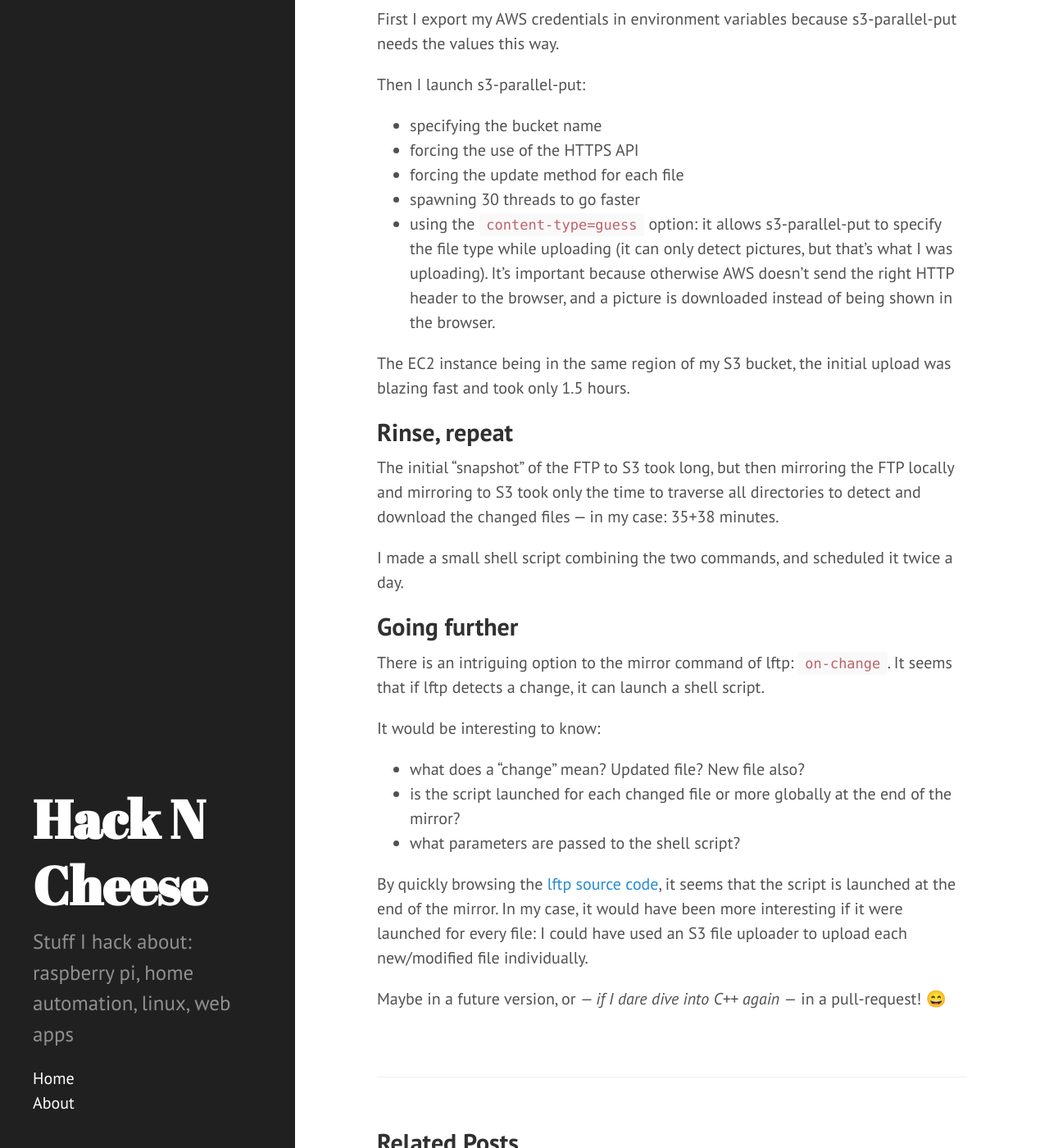
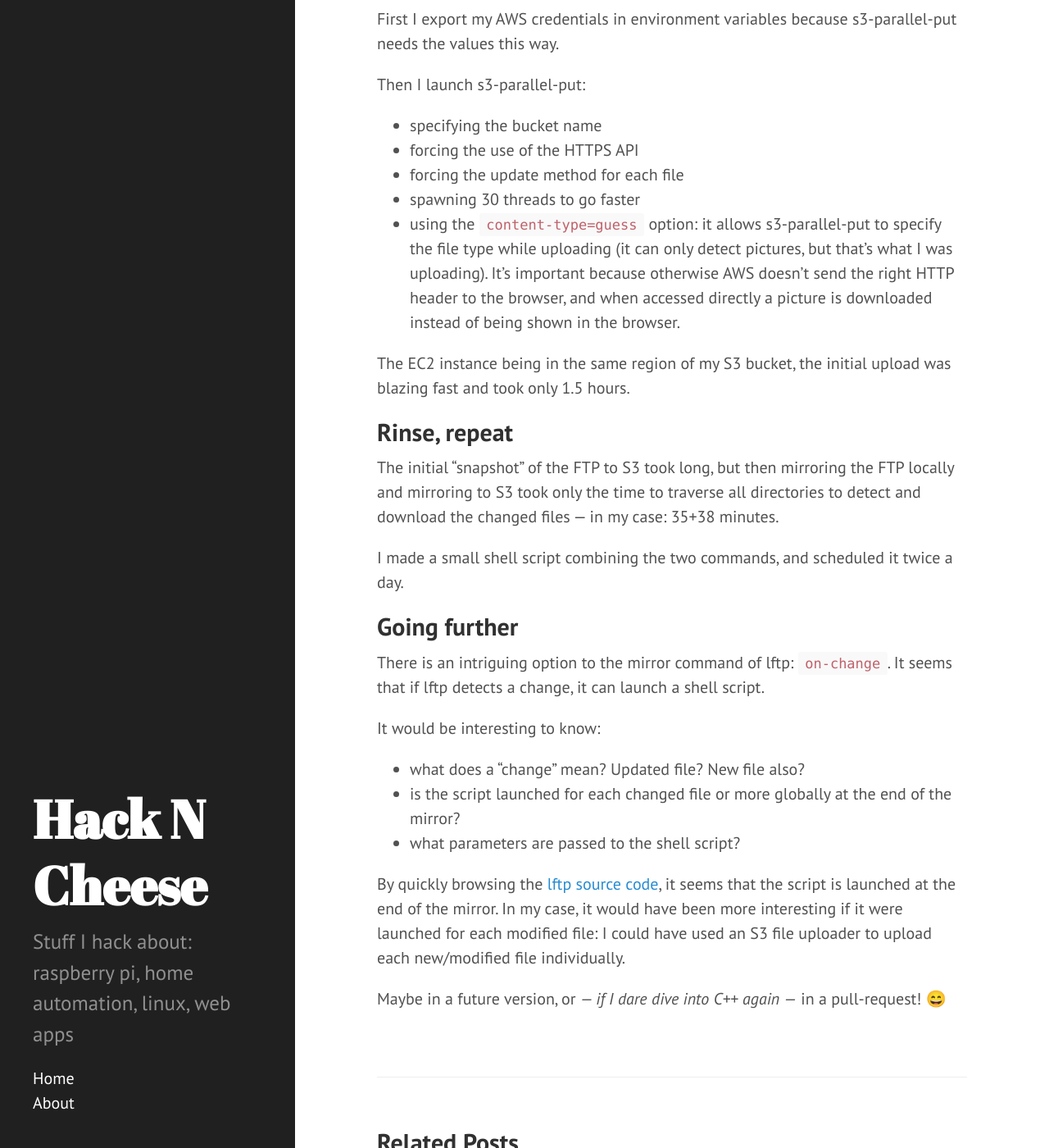
Before and after one commit to sylvainemery/sylvainemery.github.io, a Jekyll site: the page built from _posts/2014-11-24-Transfer-files-from-an-FTP-server-to-S3.md, in a window 1280 px wide and 1400 px high, scrolled down 2453 px. Shown: the whole window at 82% size. Built offline with Jekyll 4.4.1, drawn with Linux system fonts in a browser that asks for light colours; emoji names are drawn with the system emoji font; Markdown is read by kramdown in place of the engine named in the settings; comment, search, counter and statistics services are not loaded; some of the changed text lies outside the part shown.

Commit message:
fixed small typos in ftp-to-S3 post

```diff
--- a/_posts/2014-11-24-Transfer-files-from-an-FTP-server-to-S3.md
+++ b/_posts/2014-11-24-Transfer-files-from-an-FTP-server-to-S3.md
@@ -81,7 +81,7 @@ Then I launch s3-parallel-put:
 - forcing the use of the HTTPS API
 - forcing the update method for each file
 - spawning 30 threads to go faster
-- using the `content-type=guess` option: it allows s3-parallel-put to specify the file type while uploading (it can only detect pictures, but that's what I was uploading). It's important because otherwise AWS doesn't send the right HTTP header to the browser, and a picture is downloaded instead of being shown in the browser.
+- using the `content-type=guess` option: it allows s3-parallel-put to specify the file type while uploading (it can only detect pictures, but that's what I was uploading). It's important because otherwise AWS doesn't send the right HTTP header to the browser, and when accessed directly a picture is downloaded instead of being shown in the browser.
 
 The EC2 instance being in the same region of my S3 bucket, the initial upload was blazing fast and took only 1.5 hours.
 
@@ -103,6 +103,6 @@ It would be interesting to know:
 - is the script launched for each changed file or more globally at the end of the mirror?
 - what parameters are passed to the shell script?
 
-By quickly browsing the [lftp source code](https://github.com/lavv17/lftp), it seems that the script is launched at the end of the mirror. In my case, it would have been more interesting if it were launched for every file: I could have used an S3 file uploader to upload each new/modified file individually.
+By quickly browsing the [lftp source code](https://github.com/lavv17/lftp), it seems that the script is launched at the end of the mirror. In my case, it would have been more interesting if it were launched for each modified file: I could have used an S3 file uploader to upload each new/modified file individually.
 
 Maybe in a future version, or *&mdash; if I dare dive into C++ again &mdash;* in a pull-request! :smile:
```
Also changed, not shown: other parts of _posts/2014-11-24-Transfer-files-from-an-FTP-server-to-S3.md (+2 -2 lines).
